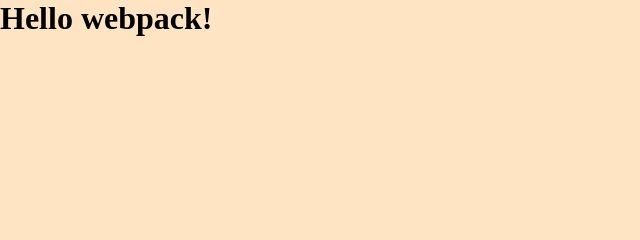
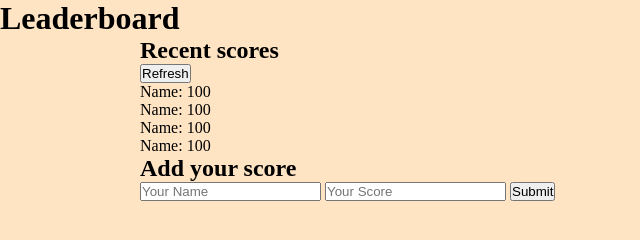
Before and after one commit to anuarshaidenov/leaderboard, a website built with webpack: page src/index.html in a window 1280 px wide. Shown: the whole page, without its empty margins (0-640 px from the left). Built offline with nearby package versions, Linux system fonts and the light colour scheme; files whose address does not match are found by name.

Commit message:
Add markup

```diff
--- a/src/index.html
+++ b/src/index.html
@@ -6,6 +6,40 @@
     <title>Webpack Exercise</title>
   </head>
   <body>
-    <h1>Hello webpack!</h1>
+    <header>
+      <h1 class="logo">Leaderboard</h1>
+    </header>
+    <main>
+      <div class="container container--flex">
+        <section class="board">
+          <h2 class="subtitle board__subtitle">Recent scores</h2>
+          <button type="button" class="btn btn-main">Refresh</button>
+          <ul class="board__scores">
+            <li class="board__score">Name: 100</li>
+            <li class="board__score">Name: 100</li>
+            <li class="board__score">Name: 100</li>
+            <li class="board__score">Name: 100</li>
+          </ul>
+        </section>
+        <section class="add-score">
+          <h2 class="subtitle">Add your score</h2>
+          <input
+            type="text"
+            name="name"
+            id="name"
+            class="add-score__name"
+            placeholder="Your Name"
+          />
+          <input
+            type="number"
+            name="score"
+            id="score"
+            class="add-score__score"
+            placeholder="Your Score"
+          />
+          <button type="submit" class="btn btn-main">Submit</button>
+        </section>
+      </div>
+    </main>
   </body>
 </html>
```
